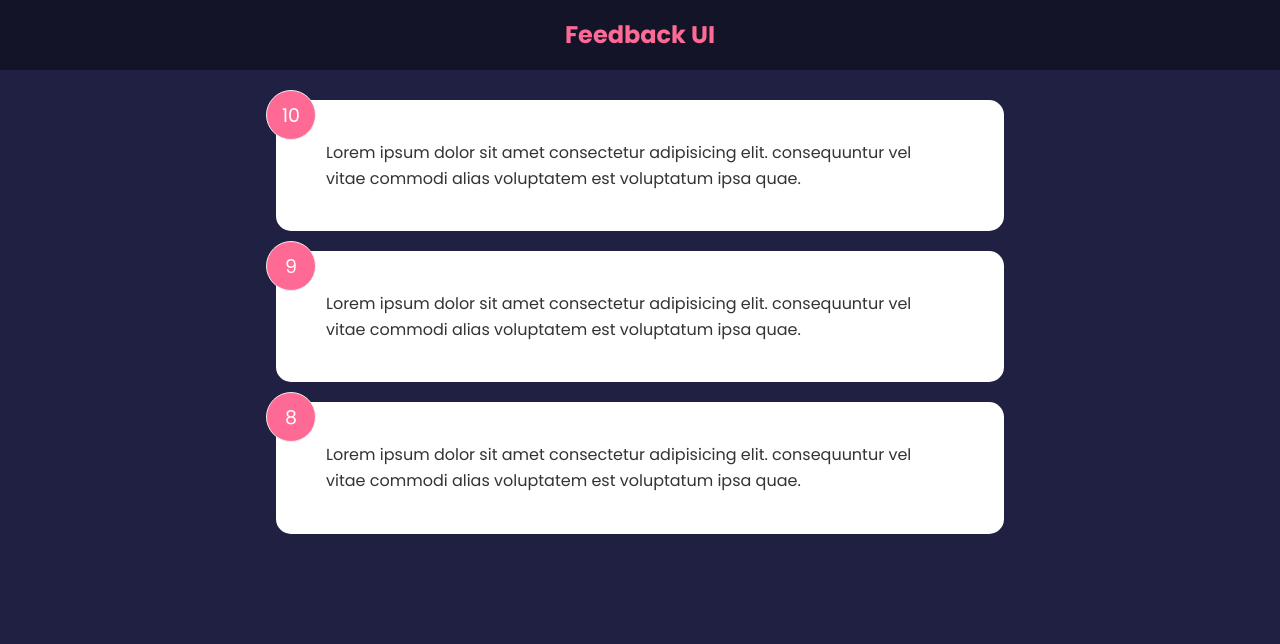
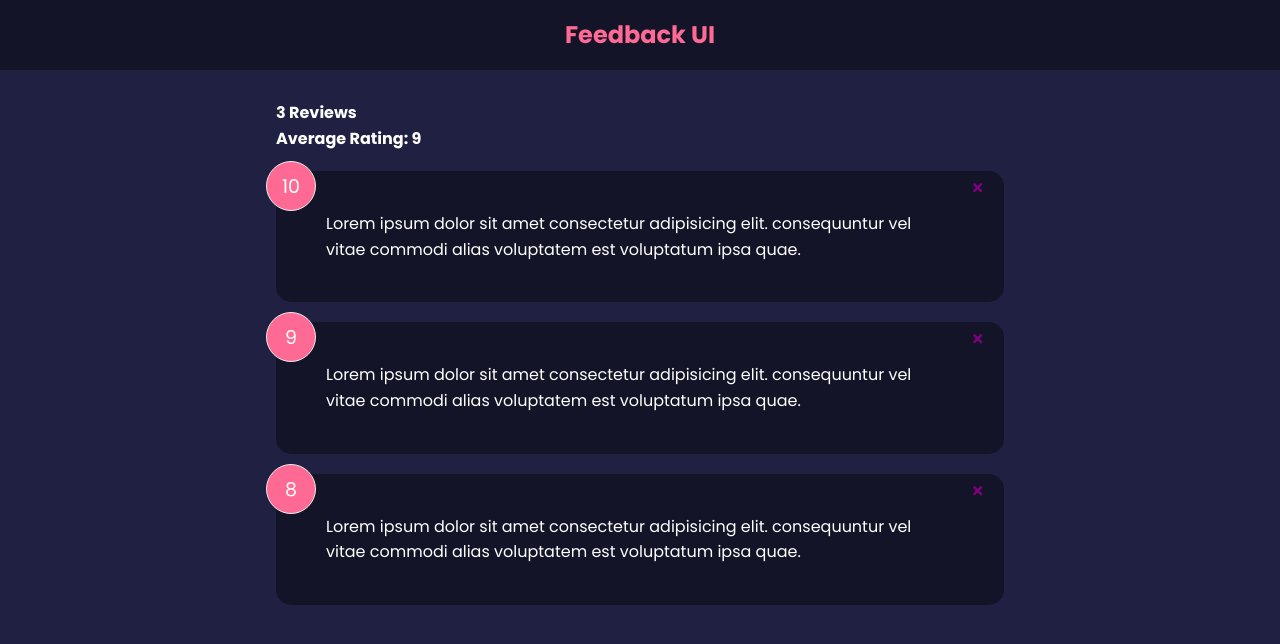
Before and after one commit to GramBam/react-feedback-ui, a React (Create React App) app: page / in a window 1280 px wide. Shown: the top 644 px of the page. Built offline with nearby package versions, Linux system fonts and the light colour scheme.

Commit message:
Feedback Stats component & delete functionality

```diff
--- a/package.json
+++ b/package.json
@@ -8,6 +8,7 @@
     "@testing-library/user-event": "^12.8.3",
     "react": "^17.0.2",
     "react-dom": "^17.0.2",
+    "react-icons": "^4.3.1",
     "react-scripts": "4.0.3",
     "web-vitals": "^1.1.2"
   },
--- a/src/App.js
+++ b/src/App.js
@@ -2,16 +2,25 @@
 import Header from './components/Header';
 import FeedbackList from './components/FeedbackList';
 import FeedbackData from './data/FeedbackData';
+import FeedbackStats from './components/FeedbackStats';
 import { useState } from 'react';
 
 
 function App() {
   const [feedback, setFeedback] = useState(FeedbackData);
+
+  const deleteFeedback = (id) => {
+    if (window.confirm('Delete?')) {
+      setFeedback(feedback.filter((item) => item.id !== id));
+    }
+  }
+
   return (
     <>
       <Header />
       <div className="container">
-        <FeedbackList feedback={feedback} />
+        <FeedbackStats feedback={feedback} />
+        <FeedbackList feedback={feedback} handleDelete={deleteFeedback} />
       </div>
     </>
   )
--- a/src/components/FeedbackItem.jsx
+++ b/src/components/FeedbackItem.jsx
@@ -1,11 +1,15 @@
 import Card from "./shared/Card";
 import PropTypes from 'prop-types'
+import { FaTimes } from 'react-icons/fa'
 
-function FeedbackItem({ item }) {
+function FeedbackItem({ item, handleDelete }) {
 
   return (
     <Card>
       <div className="num-display">{item.rating}</div>
+      <button className="close" onClick={() => handleDelete(item.id)}>
+        <FaTimes color="purple" />
+      </button>
       <div className="text-display">{item.text}</div>
     </Card>
   )
--- a/src/components/FeedbackList.jsx
+++ b/src/components/FeedbackList.jsx
@@ -1,7 +1,7 @@
 import FeedbackItem from "./FeedbackItem"
 import PropTypes from 'prop-types'
 
-function FeedbackList({ feedback }) {
+function FeedbackList({ feedback, handleDelete }) {
   if (!feedback || feedback.length === 0) {
     return <p>No Feedback Yet</p>
   }
@@ -9,7 +9,7 @@
   return (
     <div className="feedback-list">
       {feedback.map((item) => (
-        <FeedbackItem key={item.id} item={item} />
+        <FeedbackItem key={item.id} item={item} handleDelete={handleDelete} />
       ))}
     </div>
   )
--- /dev/null
+++ b/src/components/FeedbackStats.jsx
@@ -0,0 +1,24 @@
+import React from 'react'
+import PropTypes from 'prop-types'
+
+function FeedbackStats({ feedback }) {
+
+  let average = feedback.reduce((acc, current) => {
+    return acc + current.rating
+  }, 0) / feedback.length
+
+  average = average.toFixed(1).replace(/[.,]0$/, '');
+
+  return (
+    <div className="feedback-staats">
+      <h4>{feedback.length} Reviews</h4>
+      <h4>Average Rating: {isNaN(average) ? 0 : average}</h4>
+    </div>
+  )
+}
+
+FeedbackStats.propTypes = {
+  feedbaack: PropTypes.array.isRequired
+}
+
+export default FeedbackStats
--- a/src/components/shared/Card.jsx
+++ b/src/components/shared/Card.jsx
@@ -10,7 +10,7 @@
 }
 
 Card.defaultProps = {
-  reverse: false
+  reverse: true
 }
 
 Card.propTypes = {
```
Also changed, not shown: 1 other file (tests, documents, lock files or other folders).
